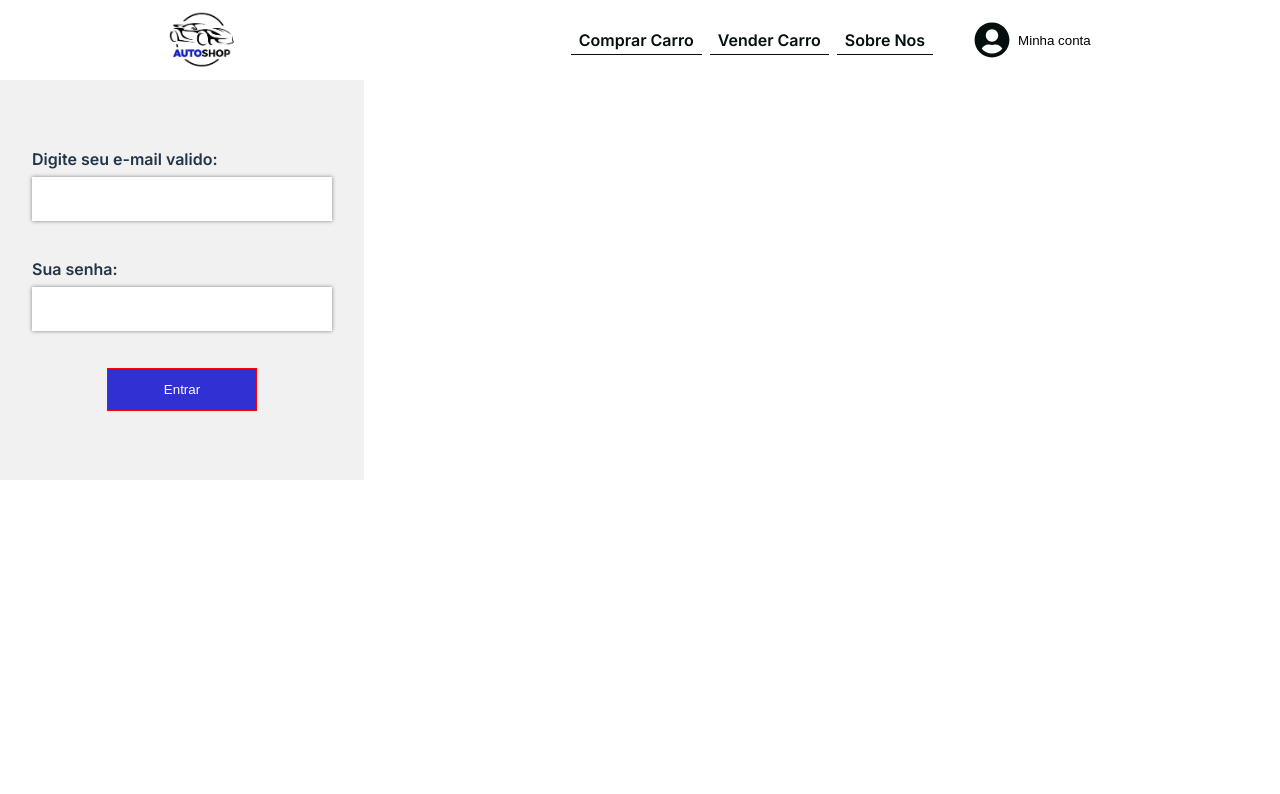
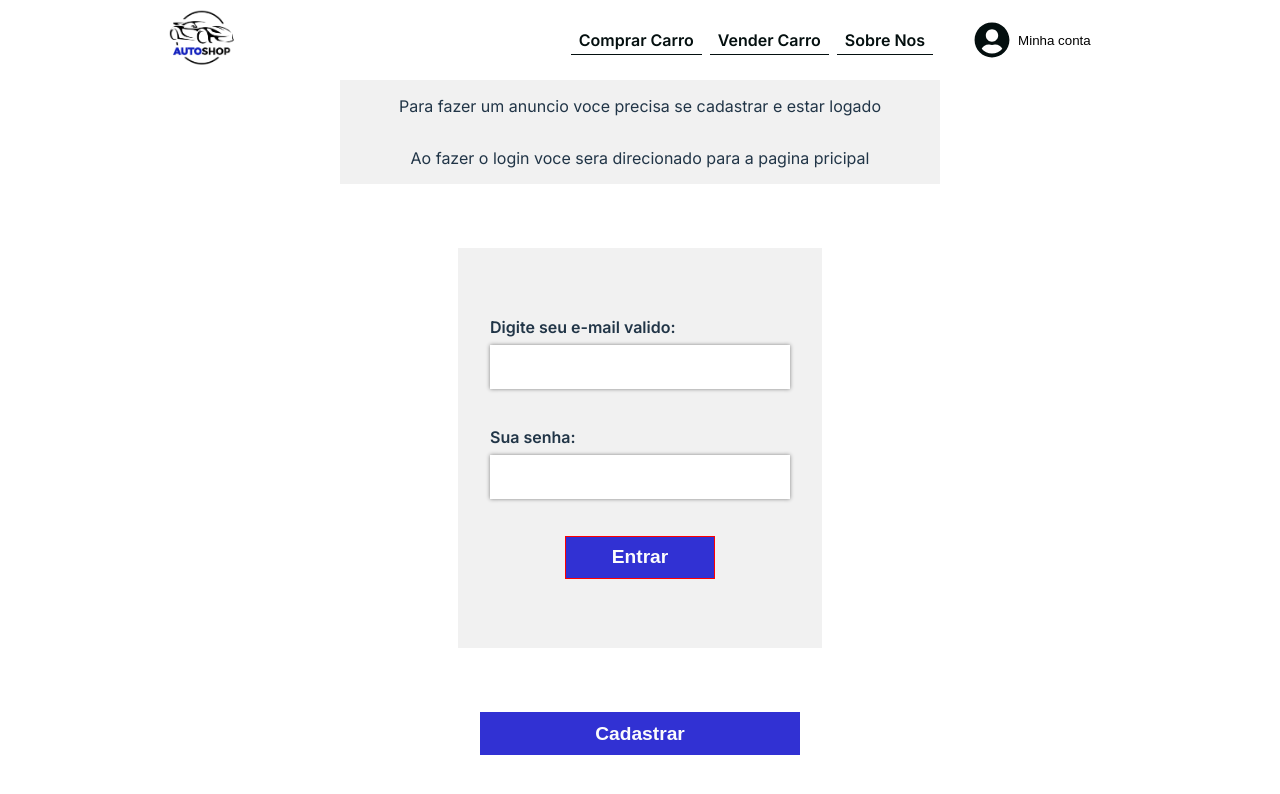
Before and after one commit to ogoiddev/verzel-case-react-api, a React (Vite) app in the folder frontend/: page /login in a window 1280 px wide. Shown: the top 794 px of the page. Built offline with nearby package versions, Linux system fonts and the light colour scheme.

Commit message:
tela de login criada. Validacao de token em andamento. Redirecionamento nao logado criado

```diff
--- a/frontend/src/components/Header/index.tsx
+++ b/frontend/src/components/Header/index.tsx
@@ -2,18 +2,21 @@ import React from "react";
 import { HeaderContainer } from "./styles";
 import logo from '../../../public/Logo-car-shop.png'
 import {FaUserCircle} from 'react-icons/fa'
-import { Link } from "react-router-dom";
+import { Link, useNavigate } from "react-router-dom";
 
 export default function Header() {
+  const navigate = useNavigate()
   return (
     <HeaderContainer>
-      <img src={logo} alt="Logo da empresa" />
+      <Link to='/home'>
+        <img src={logo} alt="Logo da empresa" />
+      </Link>
 
       <div className="right-side">
         <Link to='/home'>Comprar Carro</Link>
         <Link to='/cars/register'>Vender Carro</Link>
         <Link to="/sobre">Sobre Nos</Link>
-        <button type="button">
+        <button type="button" onClick={() => navigate('/login')}>
           <FaUserCircle className="login-icon"/>
           Minha conta
         </button>
--- a/frontend/src/context/localstorage.ts
+++ b/frontend/src/context/localstorage.ts
@@ -2,4 +2,4 @@ export const saveTokenOnLocalStorage = (key: string, data: string) => localStora
   .setItem(key, JSON.stringify(data));
 
 export const getTokenFromLocalStorage = (key: string) => JSON
-  .parse(localStorage.getItem(key) || '');
+  .parse(localStorage.getItem(key) || '') || '';
--- a/frontend/src/pages/CarRegister/index.tsx
+++ b/frontend/src/pages/CarRegister/index.tsx
@@ -1,11 +1,20 @@
-import { useState } from 'react';
+import { useEffect, useState } from 'react';
+import { useNavigate } from 'react-router-dom';
+import { getTokenFromLocalStorage } from '../../context/localstorage';
 import { saveNewCar, sendImgOfNewCar } from '../../services/CarsDataApi';
 import { CarRegisterContainer } from "./styles";
 
 export default function CarRegister() {
   const [infoSended, setInfoSended] = useState<boolean>(false);
   const [idDataFormFilled, setIdDataFormFilled] = useState<string>('');
-  const [file, setFile] = useState<any>();
+  const [file, setFile] = useState<any>(undefined);
+  const navigate = useNavigate()
+
+  useEffect(() => {
+    if (!getTokenFromLocalStorage('token')) {
+      navigate('/login');
+    }
+  }, [])
 
   const handleInfoSubmit = async (e: React.FormEvent<HTMLFormElement>) => {
     e.preventDefault();
@@ -31,19 +40,40 @@ export default function CarRegister() {
 
     const result = await saveNewCar(dataToSave)
 
-    if (result) {
-      setIdDataFormFilled(result._id)
-      setInfoSended(!infoSended)
+    if (!result) {
+      return alert('Tem algo errado com as informacoes, tente novamente!');
     }
+
+    setInfoSended(true);
+    setIdDataFormFilled(result._id);
+
+    alert('Cadastro realizado com sucesso, agora envie uma foto para o anuncio')
 
   }
 
   const handleImgSubmit = async () => {
+    if (!file) {
+      return alert('Arquivo nao carregado');
+    }
+
     const data = new FormData()
     data.append('file', file)
 
     const result = await sendImgOfNewCar(data)
     console.log(result);
+
+    if (!result) {
+      return alert('Tem algo errado com o arquivo, tente novamente!');
+    }
+
+    alert('Fotos enviadas com sucesso')
+
+    setInfoSended(false);
+    console.log(idDataFormFilled)
+
+
+
+
 
   }
 
@@ -51,6 +81,7 @@ export default function CarRegister() {
     <CarRegisterContainer>
       <h2>Cadastre seu veiculo</h2>
 
+      {!infoSended &&
         <form className='car-info-form' name="car_info_form" onSubmit={handleInfoSubmit}>
           <label>Modelo/Marca
             <input name="infoCar" type="text" placeholder='Ex: Astra Sedam GM'/>
@@ -85,7 +116,7 @@ export default function CarRegister() {
 
           <button type="submit">Enviar</button>
         </form>
-
+      }
       {infoSended &&
         <>
           <form className='car-img-form' action="#">
--- a/frontend/src/pages/Login/index.tsx
+++ b/frontend/src/pages/Login/index.tsx
@@ -1,5 +1,6 @@
 import { AxiosError } from "axios";
 import React, { useState } from "react";
+import { useNavigate } from "react-router-dom";
 import { saveTokenOnLocalStorage } from "../../context/localstorage";
 import { IUserLogDTO, loginToToken } from "../../services/LoginAuthApi";
 import { LoginContainer } from "./styles";
@@ -8,15 +9,18 @@ export default function Login() {
   const [email, setEmail] = useState<string>('')
   const [password, setPassword] = useState<string>('')
   const [isDisable, setIsDisable] = useState(true)
+  const navigate = useNavigate()
 
-  const handleLogin = async () => {
+  const handleLogin = async (e: React.MouseEvent<HTMLButtonElement, MouseEvent>) => {
+    e.preventDefault();
     const result = await loginToToken({ email, password })
 
-    if (result instanceof AxiosError) {
-      alert('Tem algo errado com as informacoes de login, tente novamente!');
+    if (!result) {
+      return alert('Tem algo errado com as informacoes de login, tente novamente!');
     }
 
     saveTokenOnLocalStorage('token', result.token)
+    navigate('/home')
   }
 
   const handleFormInfo = (e: React.ChangeEvent<HTMLTextAreaElement | HTMLInputElement>) => {
@@ -38,6 +42,9 @@ export default function Login() {
 
   return (
     <LoginContainer>
+      <p className="alert">Para fazer um anuncio voce precisa se cadastrar e estar logado</p>
+      <p className="alert">Ao fazer o login voce sera direcionado para a pagina pricipal</p>
+
       <form action="#">
 
         <label htmlFor="email">Digite seu e-mail valido:
@@ -49,14 +56,22 @@ export default function Login() {
         </label>
 
         <button
-          type="button"
+          className="login"
+          type="submit"
           disabled={isDisable}
-          style={{border: `${isDisable && '1px solid red'}`}}
+          style={{border: `${isDisable ? '1px solid red' : ''}`}}
           onClick={handleLogin}
         > Entrar
         </button>
 
       </form>
+
+      <button
+        className="register"
+        type="button"
+        onClick={() => navigate('/register')}
+      > Cadastrar
+      </button>
     </LoginContainer>
   );
 }
--- a/frontend/src/pages/Login/styles.ts
+++ b/frontend/src/pages/Login/styles.ts
@@ -3,6 +3,33 @@ import styled from "styled-components";
 export const LoginContainer = styled.div`
   width: 100%;
   min-height: 100vh;
+
+  display: flex;
+  flex-direction: column;
+  align-items: center;
+
+  .alert {
+    width: 600px;
+    min-width: fit-content;
+    text-align: center;
+    white-space: nowrap;
+    padding: 16px;
+    background: #1f1f1f10;
+  }
+
+  .register {
+    width: 320px;
+    height: 43px;
+    border: none;
+    background: ${({ theme }) => theme.COLORS.CONTRAST};
+    color: ${({ theme }) => theme.COLORS.PRIMARY};
+    font-size: 1.2rem;
+    font-weight: 600;
+  }
+
+  button:hover {
+    filter: brightness(1.3);
+  }
 
   form {
     min-width: 320px;
@@ -14,6 +41,7 @@ export const LoginContainer = styled.div`
     height: fit-content;
 
     padding: 32px;
+    margin: 64px;
 
     display: flex;
     flex-direction: column;
@@ -39,20 +67,37 @@ export const LoginContainer = styled.div`
       }
     }
 
-    button {
+    .login {
       width: 150px;
       height: 43px;
       border: none;
       background: ${({ theme }) => theme.COLORS.CONTRAST};
       color: ${({ theme }) => theme.COLORS.PRIMARY};
+      font-size: 1.2rem;
+      font-weight: 600;
 
       position: relative;
+        :after {
+          white-space: nowrap;
+          letter-spacing: 1px;
+          color: white;
+          font-size: 1rem;
+          font-weight: normal;
+          padding: 8px;
+          background: gray;
+        }
+
+        :active {
+          transform: translate(1px, 1px);
+        }
+
         :disabled {
           :hover:after {
             content: 'Preencha as informacoes corretamente para desabilitar';
             position: absolute;
-          bottom: -16px;
+            bottom: -64px;
             right: 0;
+            transform: translateX(32%);
           }
         }
     }
```
Lines whose indentation alone changed are shown as unchanged.
